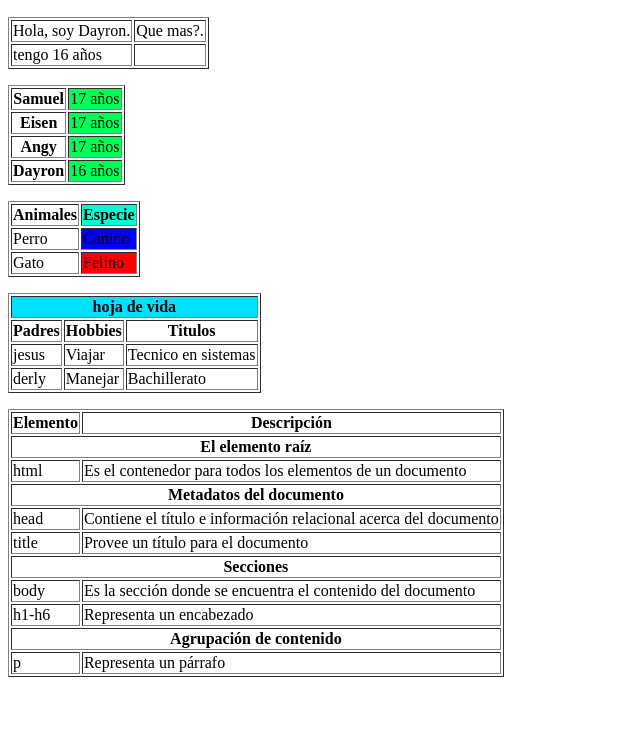
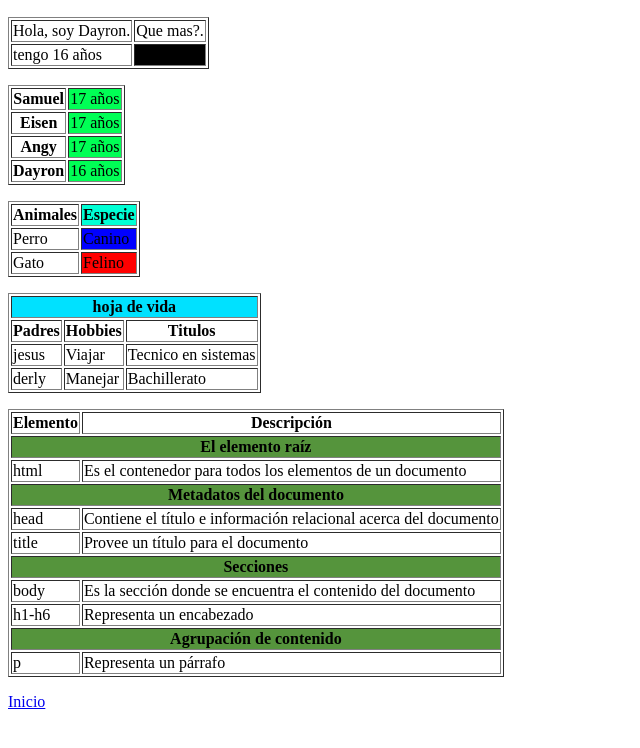
Before and after one commit to Dayron54/Dayron54.github.io, a plain HTML site: page pages/tablas.html in a window 1280 px wide. Shown: the part 50-798 px from the top of the page, without its empty margins (0-640 px from the left). Drawn offline with Linux system fonts and the light colour scheme.

Commit message:
tabla1.2

```diff
--- a/pages/tablas.html
+++ b/pages/tablas.html
@@ -17,7 +17,7 @@
 
         <tr>
             <td>tengo 16 años</td>
-            <td>&nbsp;</td>
+            <td style="background-color: black">&nbsp;</td>
 
         </tr>
 
@@ -106,7 +106,7 @@
 
                   <tr>
 
-                    <th colspan="2" scope="rowgroup">El elemento raíz</th>
+                    <th colspan="2" scope="rowgroup" style="background-color: rgb(85, 148, 60)">El elemento raíz</th>
 
                   </tr>
 
@@ -124,7 +124,7 @@
 
                   <tr>
 
-                    <th colspan="2" scope="rowgroup">Metadatos del documento</th>
+                    <th colspan="2" scope="rowgroup" style="background-color: rgb(85, 148, 60)">Metadatos del documento</th>
 
                   </tr>
 
@@ -150,7 +150,7 @@
 
                   <tr>
 
-                    <th colspan="2" scope="rowgroup">Secciones</th>
+                    <th colspan="2" scope="rowgroup" style="background-color: rgb(85, 148, 60)">Secciones</th>
 
                   </tr>
 
@@ -176,7 +176,7 @@
 
                   <tr>
 
-                    <th colspan="2" scope="rowgroup">Agrupación de contenido</th>
+                    <th colspan="2" scope="rowgroup" style="background-color: rgb(85, 148, 60)">Agrupación de contenido</th>
 
                   </tr>
 
@@ -193,5 +193,6 @@
               </table>
         </dl>
 
+        <a href="../index.html">Inicio</a>
 </body>
 </html>
```
Also changed, not shown: index.html (+1 -0 lines).
